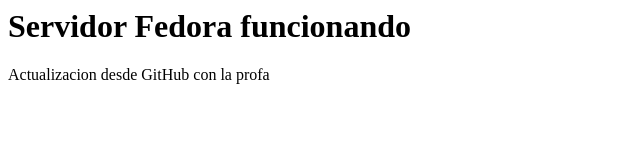
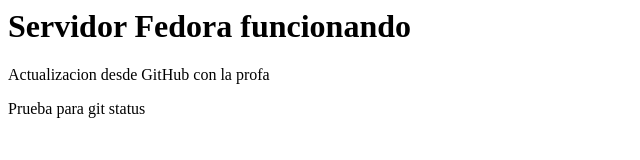
Before and after one commit to orozcoreyesemily-prog/servidor-web, a plain HTML site: page index.html in a window 1280 px wide. Shown: the whole page, without its empty margins (0-640 px from the left). Drawn offline with Linux system fonts and the light colour scheme.

Commit message:
Actualizacion del sitio web 30.3

```diff
--- a/index.html
+++ b/index.html
@@ -1,2 +1,3 @@
 <h1>Servidor Fedora funcionando</h1>
 <p>Actualizacion desde GitHub con la profa</p>
+<p> Prueba para git status </p>
```
